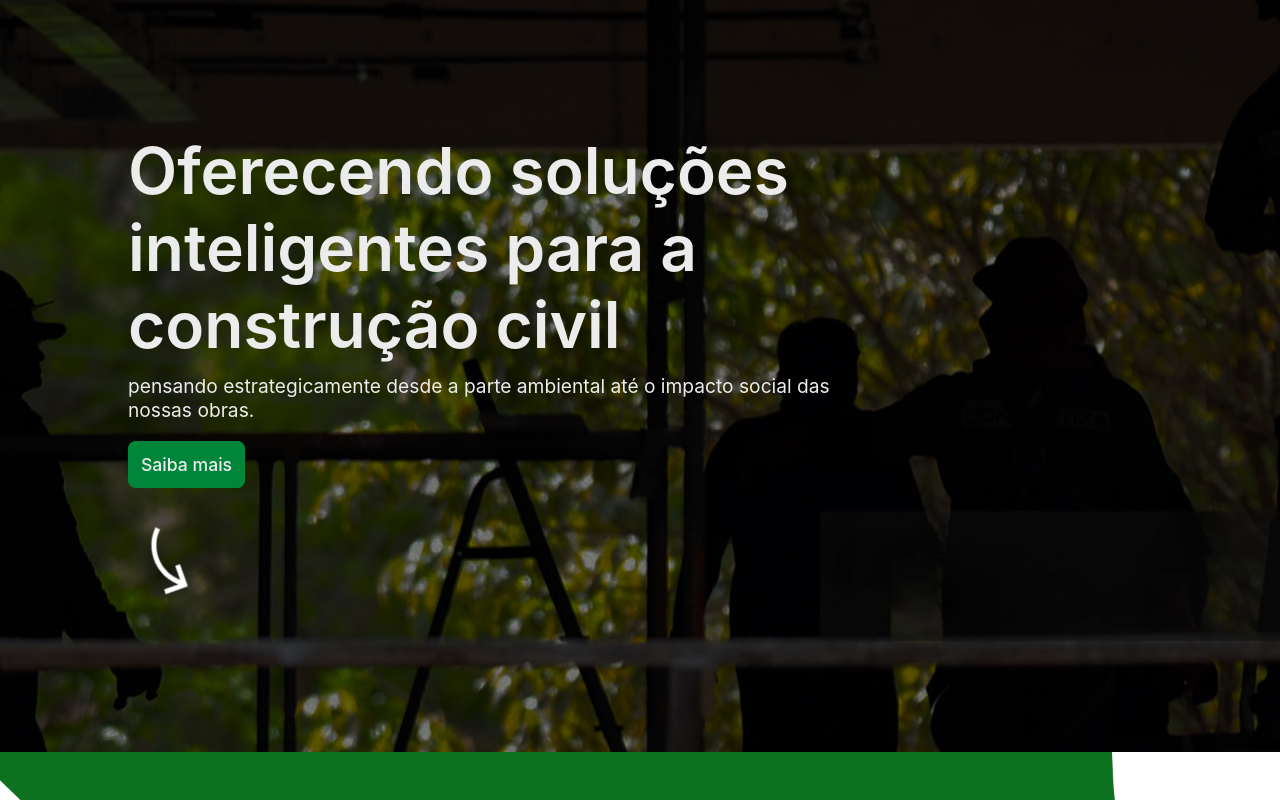
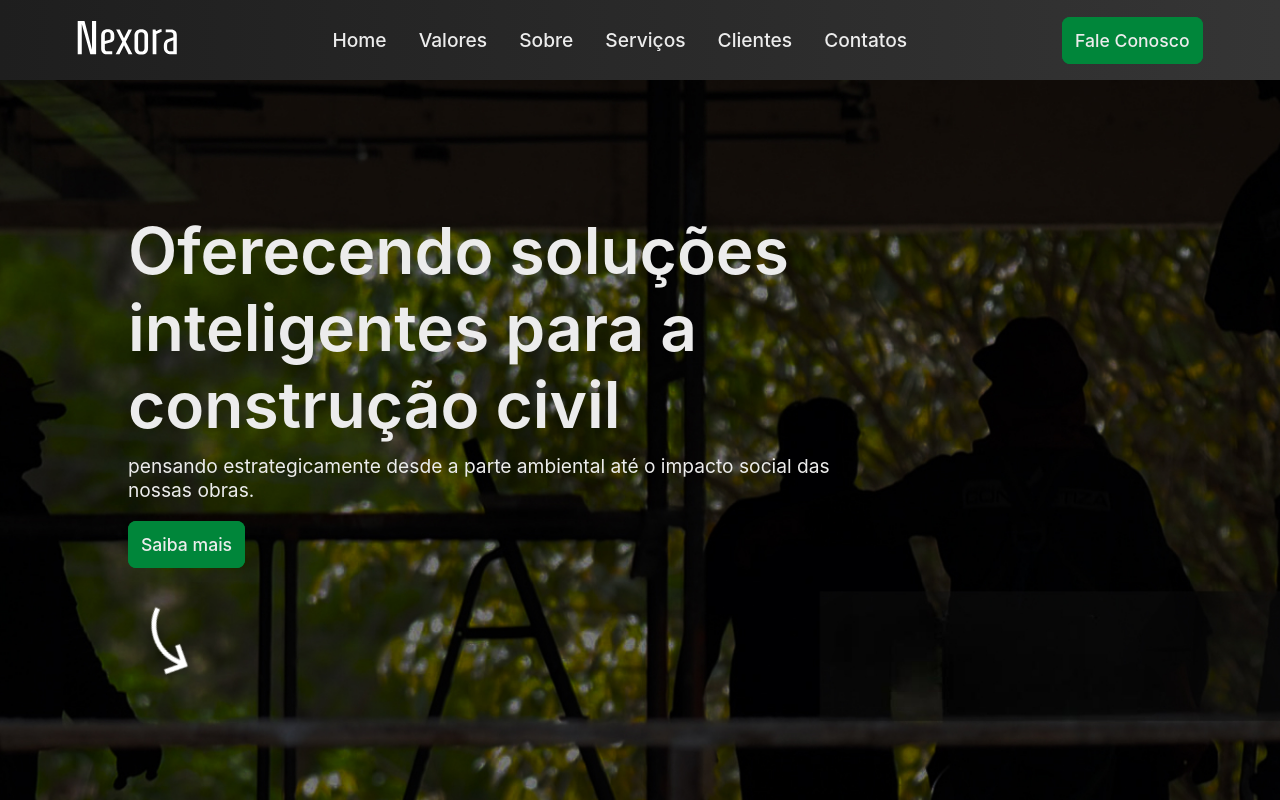
Before and after one commit to Caio-01/nexora-angular, an Angular app: page / in a window 1280 px wide. Shown: the top 800 px of the page. Built offline with nearby package versions, Linux system fonts and the light colour scheme.

Commit message:
Component Header criado

```diff
--- a/src/_variables.scss
+++ b/src/_variables.scss
@@ -2,5 +2,5 @@
 $font-global: #ececec;
 $colorLine-link: #00863a;
 $color-text: #282828;
-$gradient-header: linear-gradient(0deg, #1e1e1e 0%, #353535 100%);
+$gradient-header: linear-gradient(to right, #1e1e1e 0%, #353535 100%);
 $background-card: #0f7221;
--- a/src/app/app.component.html
+++ b/src/app/app.component.html
@@ -1,3 +1,5 @@
+<!-- Header -->
+<app-header></app-header>
 <!-- Welcome -->
 <app-section-welcome></app-section-welcome>
 <!-- Valores -->
--- a/src/app/app.module.ts
+++ b/src/app/app.module.ts
@@ -10,6 +10,7 @@ import { SectionSobreComponent } from './sections/section-sobre/section-sobre.co
 import { SectionValoresComponent } from './sections/section-valores/section-valores.component';
 import { SectionWelcomeComponent } from './sections/section-welcome/section-welcome.component';
 import { ButtonComponent } from './components/button/button.component';
+import { HeaderComponent } from './components/header/header.component';
 
 @NgModule({
   declarations: [
@@ -21,6 +22,7 @@ import { ButtonComponent } from './components/button/button.component';
     SectionValoresComponent,
     SectionWelcomeComponent,
     ButtonComponent,
+    HeaderComponent,
   ],
   imports: [BrowserModule, AppRoutingModule],
   providers: [],
--- /dev/null
+++ b/src/app/components/header/header.component.html
@@ -0,0 +1,14 @@
+<header>
+  <div class="logoHeader">
+    <img src="assets/Nexora.svg" alt="nexoraSvg" />
+  </div>
+  <nav class="navegationHeader">
+    <ul>
+      <li *ngFor="let link of links">
+        <a [routerLink]="link.url"> {{ link.label }}</a>
+      </li>
+    </ul>
+  </nav>
+
+  <app-button text="Fale Conosco" link="/"></app-button>
+</header>
--- /dev/null
+++ b/src/app/components/header/header.component.scss
@@ -0,0 +1,39 @@
+@import "@variables";
+
+header {
+  display: flex;
+  justify-content: space-around;
+  align-items: center;
+  flex-direction: row;
+  background: $gradient-header;
+  width: 100%;
+  height: 80px;
+
+  .logoHeader img {
+    width: 100px;
+  }
+
+  .navegationHeader {
+    ul {
+      display: flex;
+      justify-content: center;
+      align-items: center;
+      flex-direction: row;
+      gap: 2em;
+      list-style: none;
+
+      li {
+        a {
+          color: $font-global;
+          font-size: 1.2em;
+          font-weight: 500;
+          text-decoration: none;
+          transition: 0.3s ease all;
+          &:hover {
+            color: #00a045;
+          }
+        }
+      }
+    }
+  }
+}
--- /dev/null
+++ b/src/app/components/header/header.component.ts
@@ -0,0 +1,25 @@
+import { Component } from '@angular/core';
+
+interface Link {
+  url: string;
+  label: string;
+}
+
+@Component({
+  selector: 'app-header',
+  templateUrl: './header.component.html',
+  styleUrl: './header.component.scss',
+})
+export class HeaderComponent {
+  constructor() {}
+
+  // Lista para os Links
+  links: Array<Link> = [
+    { label: 'Home', url: '/home' },
+    { label: 'Valores', url: '/valores' },
+    { label: 'Sobre', url: '/sobre' },
+    { label: 'Serviços', url: '/servicos' },
+    { label: 'Clientes', url: '/clientes' },
+    { label: 'Contatos', url: '/contatos' },
+  ];
+}
```
Also changed, not shown: 1 other file (tests, documents, lock files or other folders).
